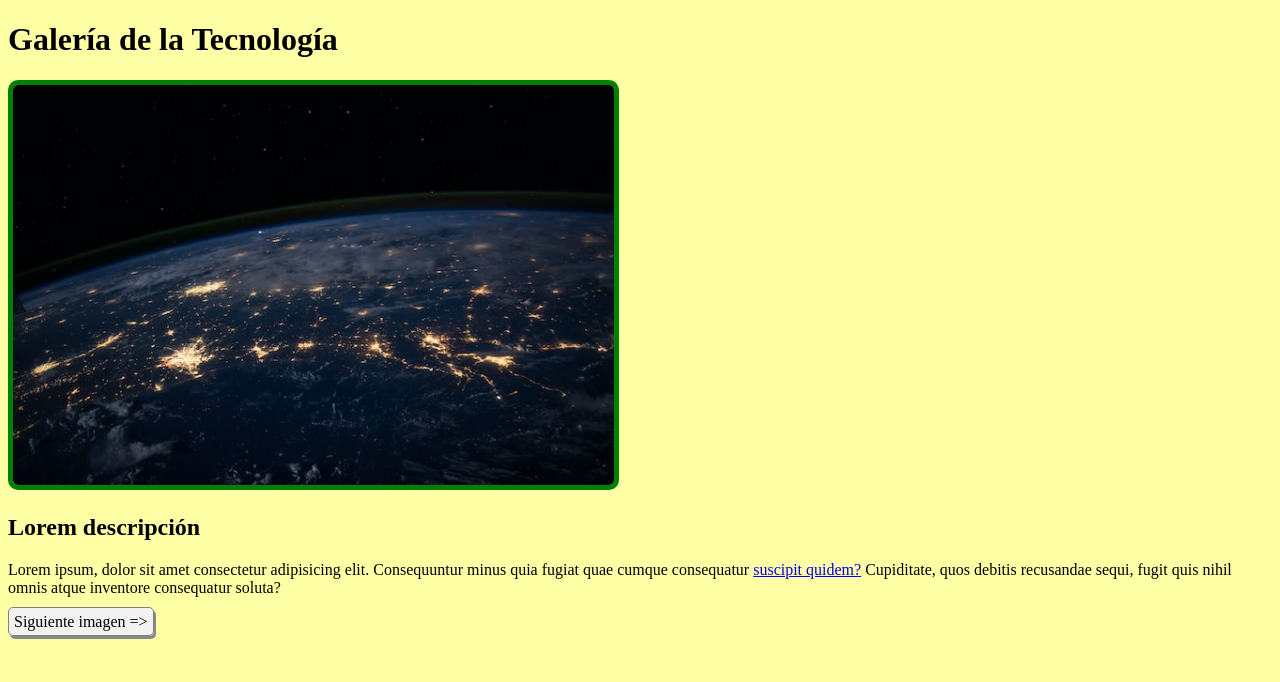
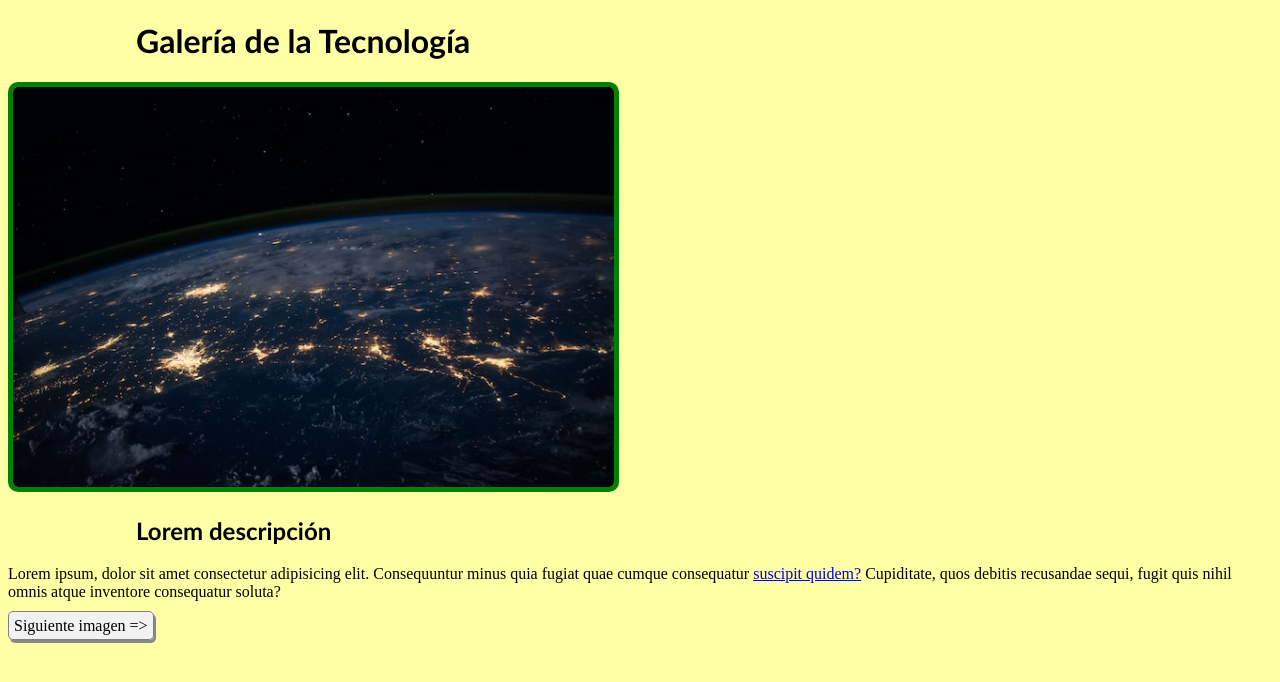
Before and after one commit to beaglecoding/ej6.2.1, a plain HTML site: page page1.html in a window 1280 px wide. Drawn offline with Linux system fonts and the light colour scheme.

Commit message:
Agregar clase a CSS

```diff
--- a/page1.html
+++ b/page1.html
@@ -9,9 +9,9 @@
 </head>
 
 <body>
-    <h1>Galería de la Tecnología</h1>
+    <h1 class="titulo">Galería de la Tecnología</h1>
     <img src="img1.jpg" alt="Imagen de la NASA" class="image"/>
-    <h2>Lorem descripción</h2>
+    <h2 class="titulo">Lorem descripción</h2>
     <p>Lorem ipsum, dolor sit amet consectetur adipisicing elit. Consequuntur minus quia fugiat quae cumque consequatur
         <a href="page2.html">suscipit quidem?</a> Cupiditate, quos debitis recusandae sequi, fugit quis nihil omnis atque inventore consequatur
         soluta?</p>
--- a/styles.css
+++ b/styles.css
@@ -1,5 +1,11 @@
 body {
     background-color: rgb(255, 255, 165);
+}
+
+
+.titulo{
+    font-family: 'Gill Sans', 'Gill Sans MT', Calibri, 'Trebuchet MS', sans-serif;
+    margin-left: 10vw;
 }
 
 .image{
```
Also changed, not shown: page2.html (+2 -2 lines).
